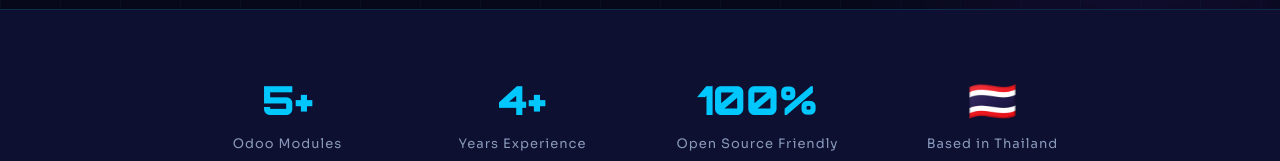
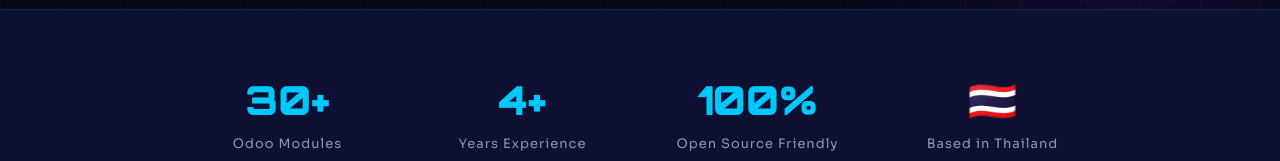
Before and after one commit to thanhtut-dev/qubitprime, a Next.js app: page / in a window 1280 px wide. Shown: the part 791-952 px from the top of the page. Built offline with nearby package versions, Linux system fonts and the light colour scheme.

Commit message:
Update Stats.js

```diff
--- a/app/components/Stats.js
+++ b/app/components/Stats.js
@@ -1,7 +1,7 @@
 'use client';
 
 const stats = [
-  { num: '5+', label: 'Odoo Modules' },
+  { num: '30+', label: 'Odoo Modules' },
   { num: '4+', label: 'Years Experience' },
   { num: '100%', label: 'Open Source Friendly' },
   { num: '🇹🇭', label: 'Based in Thailand' },
```
